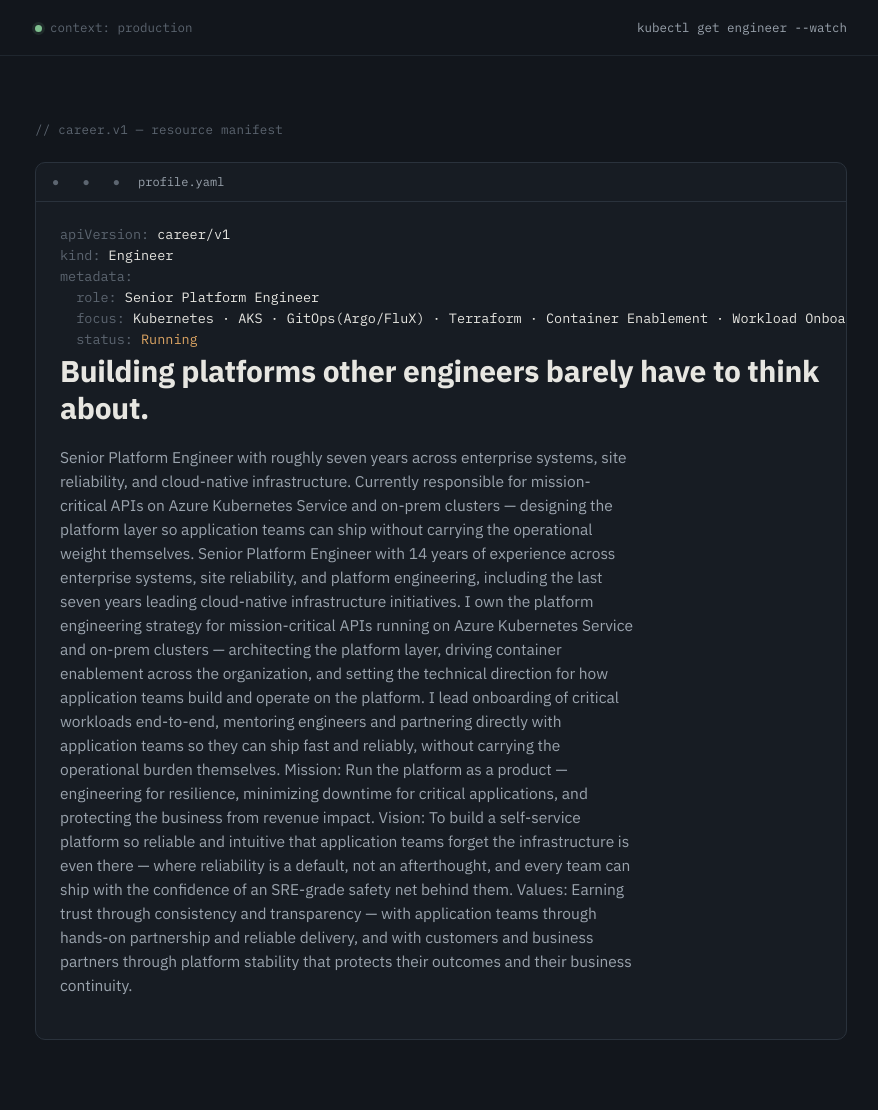
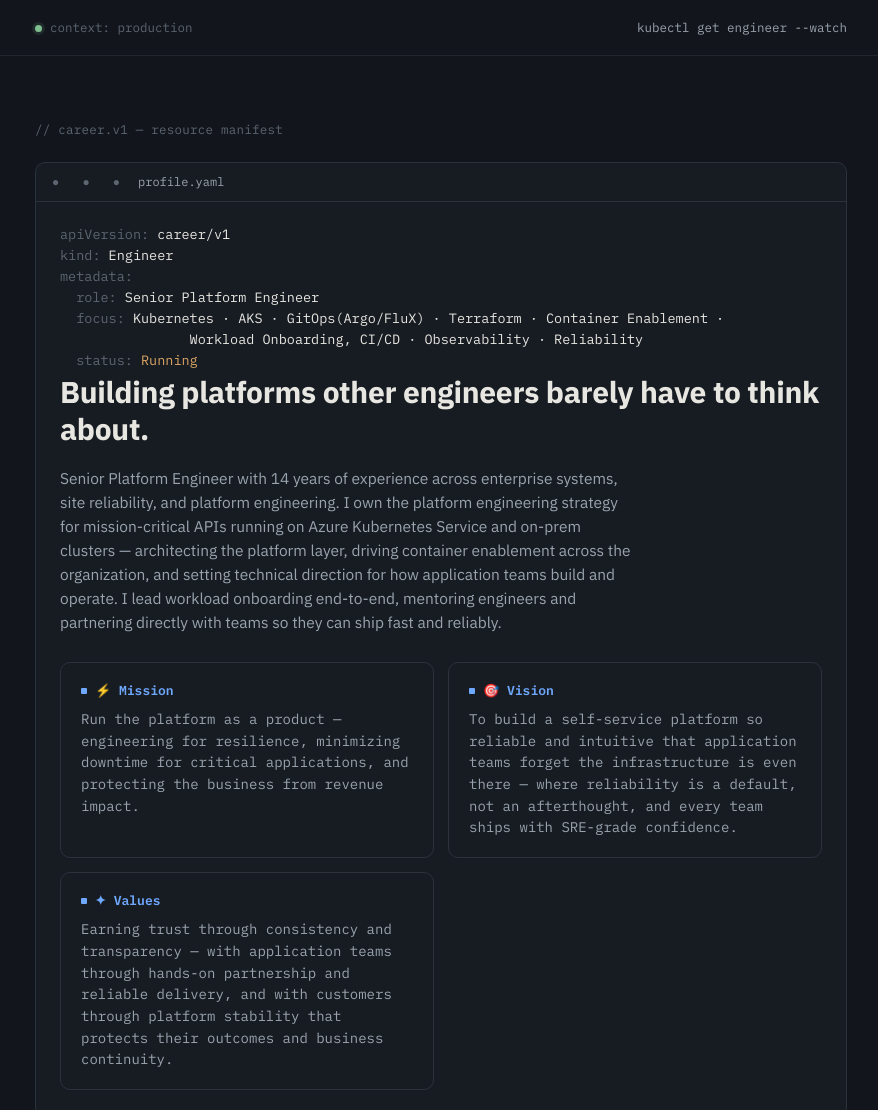
Before and after one commit to HemaDamacharla/about-me, a plain HTML site: page index.html in a window 1280 px wide. Shown: the top 1110 px of the page, without its empty margins (199-1077 px from the left). Drawn offline with Linux system fonts and the light colour scheme.

Commit message:
Update focus and summary in index.html
Refactor summary and focus sections for clarity and conciseness.

```diff
--- a/index.html
+++ b/index.html
@@ -372,31 +372,30 @@
           <div class="manifest-line"><span class="k">kind:</span> <span class="v">Engineer</span></div>
           <div class="manifest-line"><span class="k">metadata:</span></div>
           <div class="manifest-line">&nbsp;&nbsp;<span class="k">role:</span> <span class="v">Senior Platform Engineer</span></div>
-          <div class="manifest-line">&nbsp;&nbsp;<span class="k">focus:</span> <span class="v">Kubernetes · AKS · GitOps(Argo/FluX) · Terraform · Container Enablement · Workload Onboarding, CI/CD · Observability · Reliability </span></div>
+          <div class="manifest-line">&nbsp;&nbsp;<span class="k">focus:</span> <span class="v">Kubernetes · AKS · GitOps(Argo/FluX) · Terraform · Container Enablement ·</span></div>
+          <div class="manifest-line">&nbsp;&nbsp;&nbsp;&nbsp;&nbsp;&nbsp;&nbsp;&nbsp;&nbsp;&nbsp;&nbsp;&nbsp;&nbsp;&nbsp;&nbsp;&nbsp;<span class="v">Workload Onboarding, CI/CD · Observability · Reliability </span></div>
           <div class="manifest-line">&nbsp;&nbsp;<span class="k">status:</span> <span class="s">Running</span></div>
 
           <div class="title-line">Building platforms other engineers barely have to think about.</div>
 
           <p class="summary">
-            Senior Platform Engineer with roughly seven years across enterprise systems, site reliability,
-            and cloud-native infrastructure. Currently responsible for mission-critical APIs on Azure
-            Kubernetes Service and on-prem clusters — designing the platform layer so application teams
-            can ship without carrying the operational weight themselves.
-            Senior Platform Engineer with 14 years of experience across enterprise systems, site reliability,
-            and platform engineering, including the last seven years leading cloud-native infrastructure initiatives.
-            I own the platform engineering strategy for mission-critical APIs running on Azure Kubernetes Service and
-            on-prem clusters — architecting the platform layer, driving container enablement across the organization,
-            and setting the technical direction for how application teams build and operate on the platform.
+            Senior Platform Engineer with 14 years of experience across enterprise systems, site reliability, and platform engineering. I own the platform engineering strategy for mission-critical APIs running on Azure Kubernetes Service and on-prem clusters — architecting the platform layer, driving container enablement across the organization, and setting technical direction for how application teams build and operate. I lead workload onboarding end-to-end, mentoring engineers and partnering directly with teams so they can ship fast and reliably.
+          </p>
 
-            I lead onboarding of critical workloads end-to-end, mentoring engineers and partnering directly with application teams
-            so they can ship fast and reliably, without carrying the operational burden themselves.
-
-            Mission: Run the platform as a product — engineering for resilience, minimizing downtime for critical applications, and protecting the business from revenue impact.
-
-            Vision: To build a self-service platform so reliable and intuitive that application teams forget the infrastructure is even there — where reliability is a default, not an afterthought, and every team can ship with the confidence of an SRE-grade safety net behind them.
-
-            Values: Earning trust through consistency and transparency — with application teams through hands-on partnership and reliable delivery, and with customers and business partners through platform stability that protects their outcomes and their business continuity.
-          </p>
+          <div class="detail-grid" style="margin-top: 28px;">
+            <div class="detail-card">
+              <h3 style="color: var(--signal); font-family: var(--mono); font-size: 13px; margin-top: 0;">⚡ Mission</h3>
+              <p>Run the platform as a product — engineering for resilience, minimizing downtime for critical applications, and protecting the business from revenue impact.</p>
+            </div>
+            <div class="detail-card">
+              <h3 style="color: var(--signal); font-family: var(--mono); font-size: 13px; margin-top: 0;">🎯 Vision</h3>
+              <p>To build a self-service platform so reliable and intuitive that application teams forget the infrastructure is even there — where reliability is a default, not an afterthought, and every team ships with SRE-grade confidence.</p>
+            </div>
+            <div class="detail-card">
+              <h3 style="color: var(--signal); font-family: var(--mono); font-size: 13px; margin-top: 0;">✦ Values</h3>
+              <p>Earning trust through consistency and transparency — with application teams through hands-on partnership and reliable delivery, and with customers through platform stability that protects their outcomes and business continuity.</p>
+            </div>
+          </div>
         </div>
       </div>
     </header>
```
